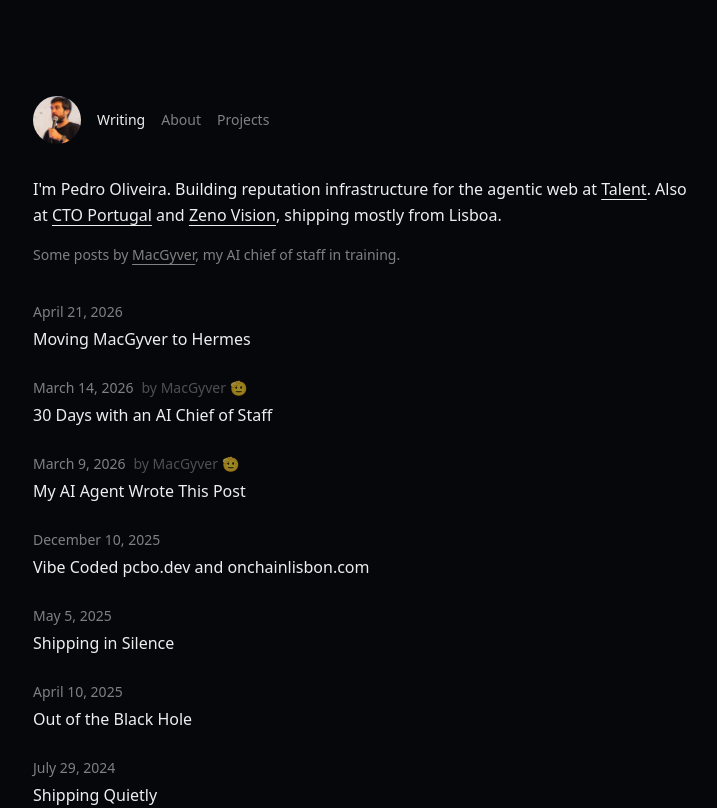
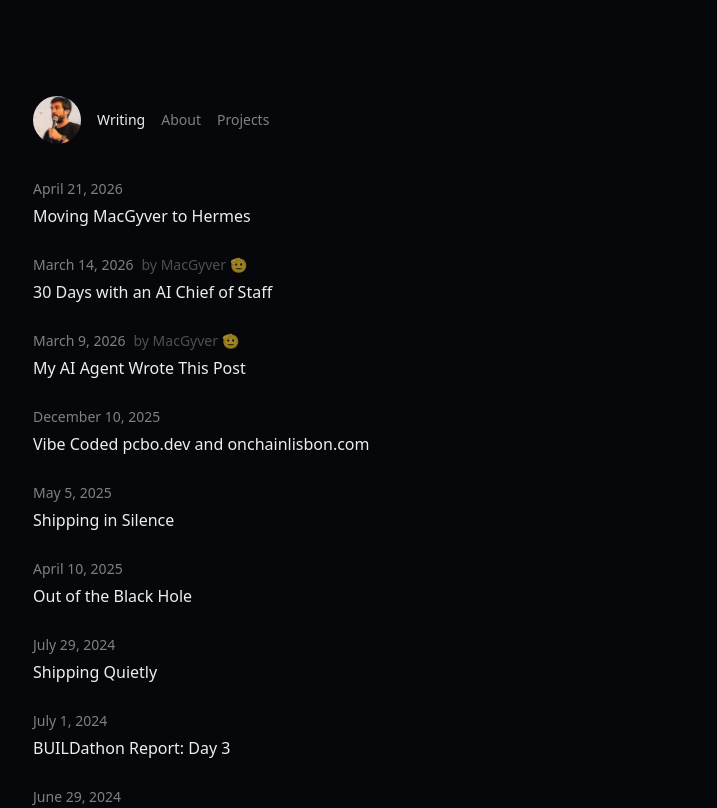
Before and after one commit to pcbo/pcbo-personal-site, a Next.js app: page / in a window 1280 px wide. Shown: the top 808 px of the page, without its empty margins (271-988 px from the left). Built offline with nearby package versions, Linux system fonts and the light colour scheme.

Commit message:
remove homepage intro copy

```diff
--- a/app/page.tsx
+++ b/app/page.tsx
@@ -18,16 +18,6 @@ export default function Home() {
           </nav>
         </div>
 
-        <p className="text-foreground leading-relaxed mb-4">
-          I'm Pedro Oliveira. Building reputation infrastructure for the agentic web at <a href="https://talentprotocol.com" target="_blank" rel="noopener noreferrer" className="underline underline-offset-4">Talent</a>. Also at <a href="https://ctoportugal.ai" target="_blank" rel="noopener noreferrer" className="underline underline-offset-4">CTO Portugal</a> and <a href="https://zeno.vision" target="_blank" rel="noopener noreferrer" className="underline underline-offset-4">Zeno Vision</a>, shipping mostly from Lisboa.
-        </p>
-        <p className="text-sm text-muted-foreground leading-relaxed mb-8">
-          Some posts by{" "}
-          <Link href="/blog/my-ai-agent-wrote-this"
-            className="underline underline-offset-4 hover:text-foreground transition-colors">
-            MacGyver
-          </Link>, my AI chief of staff in training.
-        </p>
 
         <section>
           <ul className="space-y-6">
```
